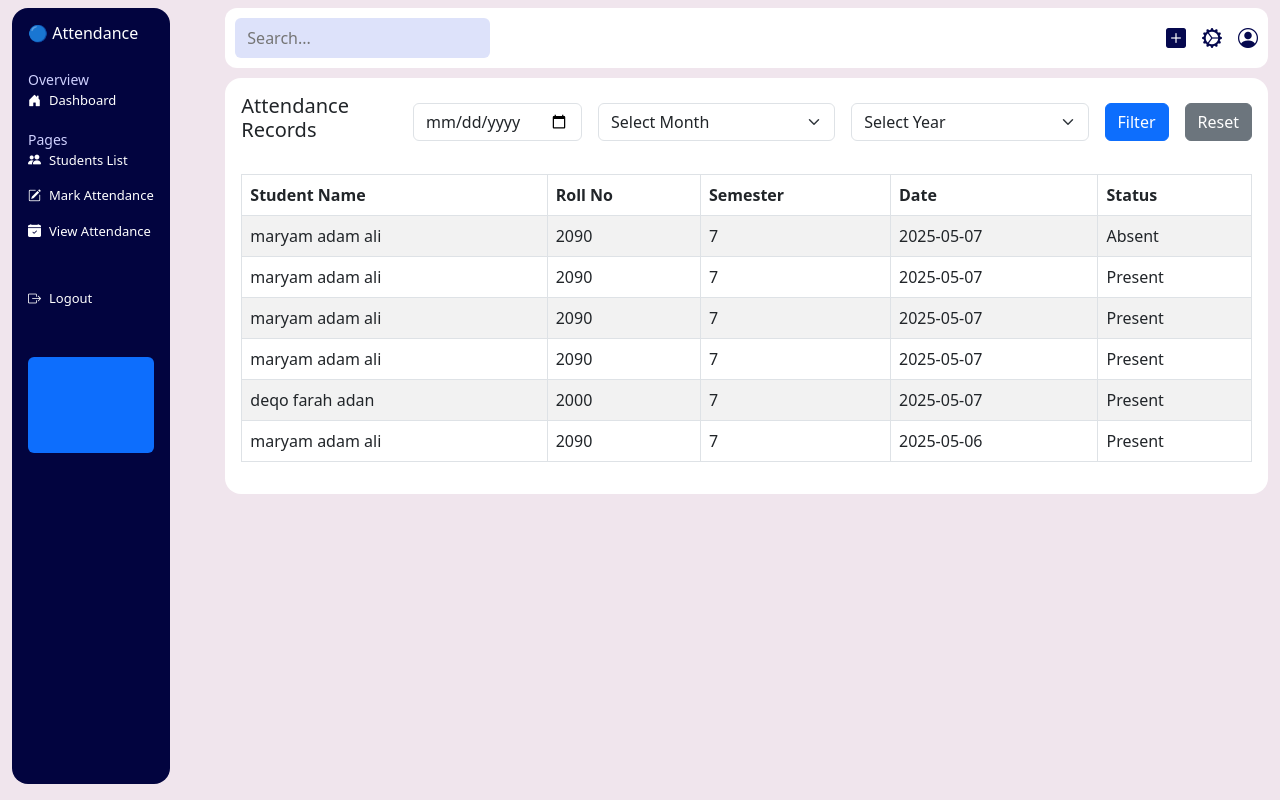
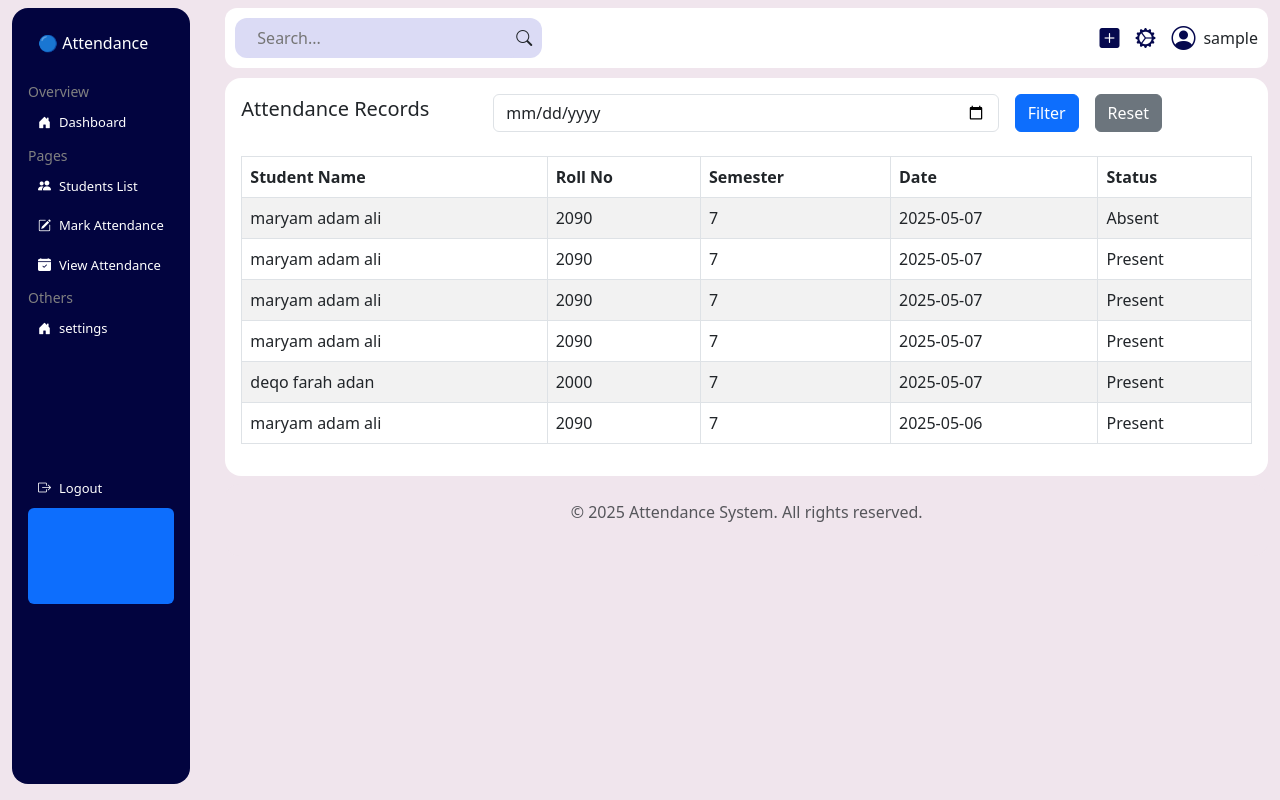
Before and after one commit to MariHub-dev/attendance_system, a PHP site: page /view_att.php in a window 1280 px wide. Run offline with PHP 8.4, Linux system fonts and the light colour scheme; a user stored in the database is signed in; data comes from the database, SQL or seed files in the repository; both versions use the stored data as it was after the commit.

Commit message:
fixed all the errors

```diff
--- a/delete.php
+++ b/delete.php
@@ -14,7 +14,7 @@ if (isset($_GET['id'])) {
     $deleteStudent->bind_param("i", $id);
 
     if ($deleteStudent->execute()) {
-        header("Location: students.php?msg=deleted");
+        header("Location: students.php");
         exit();
     } else {
         echo "Failed to delete student.";
--- a/includes/footer.php
+++ b/includes/footer.php
@@ -0,0 +1,10 @@
+<footer class="text-center py-3 mt-2 text-muted">
+    <p>&copy; <?php echo date("Y"); ?> Attendance System. All rights reserved.</p>
+</footer>
+
+<style>
+    footer{
+        border-radius: 14PX;
+        background-color: #F0E5ED;
+    }
+</style>
--- a/includes/navbar.php
+++ b/includes/navbar.php
@@ -1,11 +1,24 @@
+<?php
+if (session_status() === PHP_SESSION_NONE) {
+    session_start();
+}
+?>
+
 <div class="topbar d-flex justify-content-between">
     <div class="search-box">
         <input type="text" placeholder="Search...">
+        <i class="bi bi-search"></i>
     </div>
     <div class="icons d-flex justify-content-center align-items-center gap-3 ">
-    <i class="bi bi-plus-square-fill"></i>
-    <i class="bi bi-gear-wide-connected"></i>
-    <i class="bi bi-person-circle"></i>
+    <a class="" data-bs-toggle="modal" data-bs-target="#addStudentModal"><i class="bi bi-plus-square-fill"></i></a>
+        <i class="bi bi-gear-wide-connected"></i>
+
+            <div class="d-flex align-items-center gap-2">
+                <i class="bi bi-person-circle fs-4"></i>
+                <span><?php echo htmlspecialchars($_SESSION['username']); ?></span>
+            </div>
+
+
 
     </div>
 </div>
@@ -19,8 +32,22 @@
         margin-bottom: 10px;
     }
 
-    .icons i{
-        color:rgb(5, 8, 78);
+    .icons i {
+        color: rgb(5, 8, 78);
         font-size: 20px;
+        cursor: pointer;
+    }
+    .search-box{
+        display: flex;
+        justify-content: center;
+        align-items: center;
+        background-color:rgb(219, 219, 245);
+        width: 30%;
+        border-radius: 12px;
+        padding: 0px 10px;
+        cursor: pointer;
+    }
+    .search-box input{
+        background-color: rgb(219, 219, 245) ;
     }
 </style>
--- a/includes/sidebar.php
+++ b/includes/sidebar.php
@@ -1,20 +1,25 @@
 <div class="sidebar">
-  <a href="../index.php">
-    <h6 class="mb-4">🔵 Attendance</h6>
+  <a href="index.php">
+    <h6 class="mb-3">🔵 Attendance</h6>
   </a>
 
-  <small >Overview</small>
+  <small>Overview</small>
   <a href="index.php"><i class="bi bi-house-door-fill me-2"></i>Dashboard</a>
 
   <small>Pages</small>
   <a href="students.php"><i class="bi bi-people-fill me-2"></i>Students List</a>
 
+
   <a href="mark_att.php"><i class="bi bi-pencil-square me-2"></i>Mark Attendance</a>
   <a href="view_att.php"><i class="bi bi-calendar-check-fill me-2"></i>View Attendance</a>
 
+  <small>Others</small>
 
-  <a href="../auth/logout.php" class="mt-5"><i class="bi bi-box-arrow-right me-2"></i>Logout</a>
-  <div class=" ad-box mt-5 p-5  bg-primary rounded"></div>
+
+  <a href="index.php"><i class="bi bi-house-door-fill me-2"></i>settings</a>
+
+  <a href="auth/logout.php" class=" logout"><i class="bi bi-box-arrow-right me-2"></i>Logout</a>
+  <div class=" ad-box p-5  bg-primary rounded"></div>
 </div>
 
 <style>
@@ -26,24 +31,33 @@
     height: 97vh;
     position: fixed;
     overflow-y: auto;
+    overflow-y: scroll;
+    scrollbar-width: none;
 
   }
+  .sidebar::-webkit-scrollbar {
+    display: none;             /* For Chrome, Safari, and Edge */
+}
 
   .sidebar a {
     color: white;
     display: block;
-    margin-bottom: 1rem;
+    padding: 10px;
+
     text-decoration: none;
     font-size: 13px;
+
   }
 
   small {
-    color: #cfd1ff;
+    color: grey;
     margin-bottom: 20px;
   }
 
   .sidebar a:hover,
   .sidebar .active {
+    background-color: blue;
+    border-radius: 10px;
     color: #cfd1ff;
 
   }
@@ -61,10 +75,14 @@
   }
 
   .search-box input {
-    background-color:rgb(221, 226, 250);
+    background-color: rgb(221, 226, 250);
     border: none;
     padding: 8px 12px;
     border-radius: 6px;
     width: 100%;
   }
+
+  .logout {
+    margin-top: 120px;
+  }
 </style>
--- a/mark_att.php
+++ b/mark_att.php
@@ -84,6 +84,7 @@
                     ?>
 
                 </div>
+                <?php include_once 'includes/footer.php'; ?>
             </div>
         </div>
     </div>
--- a/students.php
+++ b/students.php
@@ -166,6 +166,7 @@ if ($_SERVER['REQUEST_METHOD'] == 'POST') {
 
 
                 </div>
+                <?php include_once 'includes/footer.php'; ?>
             </div>
         </div>
     </div>
--- a/view_att.php
+++ b/view_att.php
@@ -21,7 +21,8 @@
         border-radius: 16px;
 
     }
-    select{
+
+    select {
         width: 50px;
     }
 </style>
@@ -46,25 +47,8 @@
 
                                 <input type="date" id="filter_date" name="date" class="form-control w-50" value="<?php echo isset($_GET['date']) ? $_GET['date'] : ''; ?>" />
 
-                                    <select name="month" class="form-select " required >
-                                        <option value="">Select Month</option>
-                                        <?php
-                                        for ($m = 1; $m <= 12; $m++) {
-                                            $monthName = date('F', mktime(0, 0, 0, $m, 1));
-                                            echo "<option value='$m'>$monthName</option>";
-                                        }
-                                        ?>
-                                    </select>
 
-                                    <select name="year" class="form-select" required>
-                                        <option value="">Select Year</option>
-                                        <?php
-                                        $currentYear = date("Y");
-                                        for ($y = $currentYear; $y >= $currentYear - 5; $y--) {
-                                            echo "<option value='$y'>$y</option>";
-                                        }
-                                        ?>
-                                    </select>
+
 
 
 
@@ -125,6 +109,7 @@
                         </div>
                     </div>
                 </div>
+                <?php include_once 'includes/footer.php'; ?>
             </div>
 
         </div>
```
Also changed, not shown: att_db.sql (added, +157 -0 lines), auth/login.php (+32 -54 lines), auth/signup.php (+22 -24 lines), index.php (+19 -4 lines).
